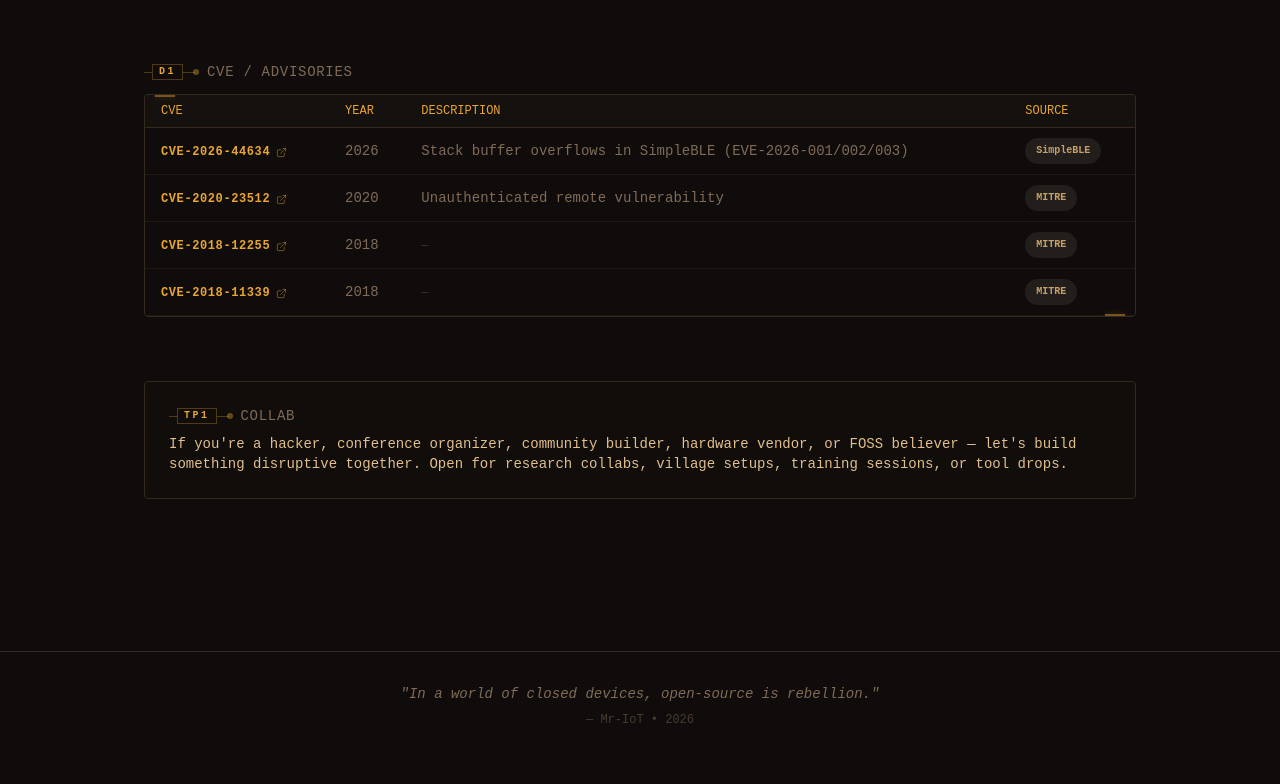
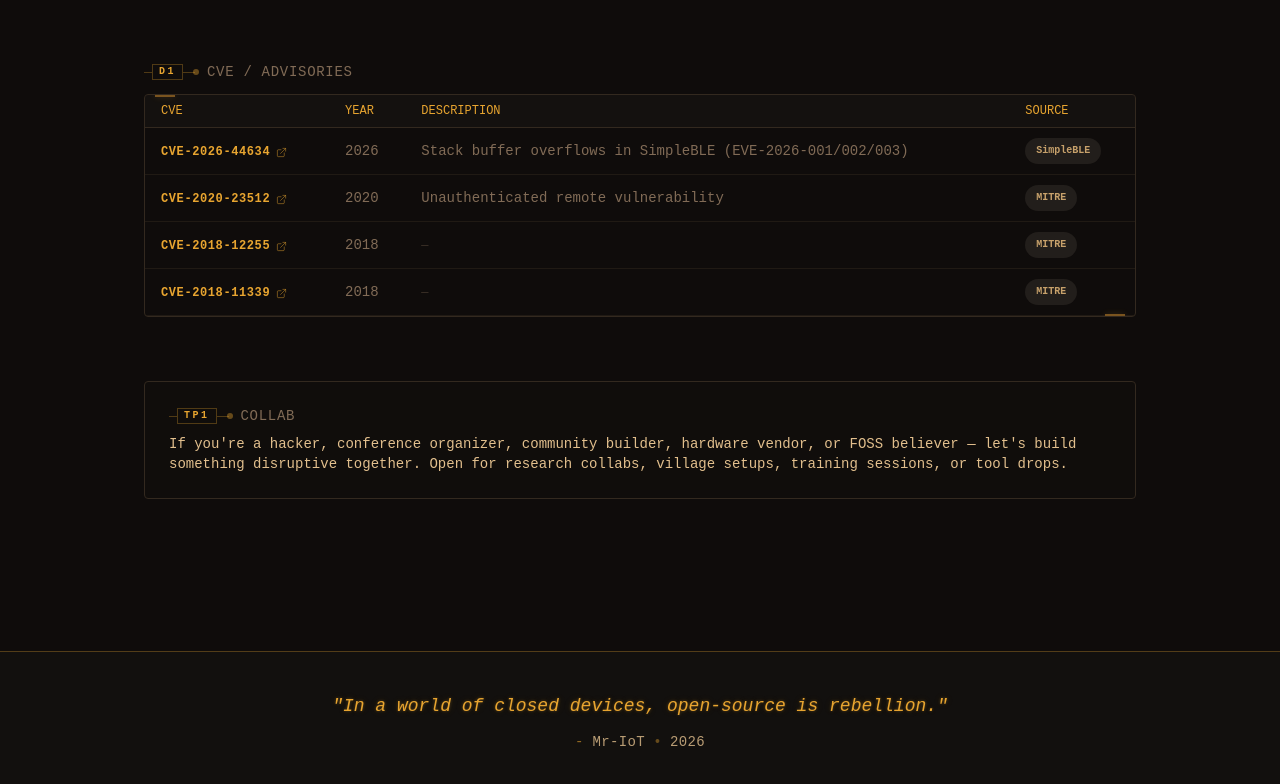
Before and after one commit to V33RU/veera.github.io, a React (Vite) app: page / in a window 1280 px wide. Shown: the part 1833-2617 px from the top of the page. Before the commit the page ends 2593 px from the top, so only its background shows below. Built offline with nearby package versions, Linux system fonts and the light colour scheme; the HTML template or start-up script is replaced by a standard one.

Commit message:
Update Footer.tsx

```diff
--- a/src/components/Footer.tsx
+++ b/src/components/Footer.tsx
@@ -1,12 +1,14 @@
 const Footer = () => {
   return (
-    <footer className="border-t border-border mt-20">
-      <div className="mx-auto max-w-5xl px-4 py-8">
-        <p className="text-center text-sm text-muted-foreground italic">
+    <footer className="border-t border-primary/30 mt-20 bg-secondary/20">
+      <div className="mx-auto max-w-5xl px-4 py-10">
+        <p className="text-center text-base sm:text-lg text-primary phosphor-glow-subtle italic font-medium">
           "In a world of closed devices, open-source is rebellion."
         </p>
-        <p className="text-center text-xs text-muted-foreground/50 mt-2">
-          — Mr-IoT • {new Date().getFullYear()}
+        <p className="text-center text-sm text-foreground/80 mt-3 tracking-wide">
+          <span className="text-primary/60">-</span> Mr-IoT
+          <span className="text-primary/40 mx-2">•</span>
+          {new Date().getFullYear()}
         </p>
       </div>
     </footer>
```
